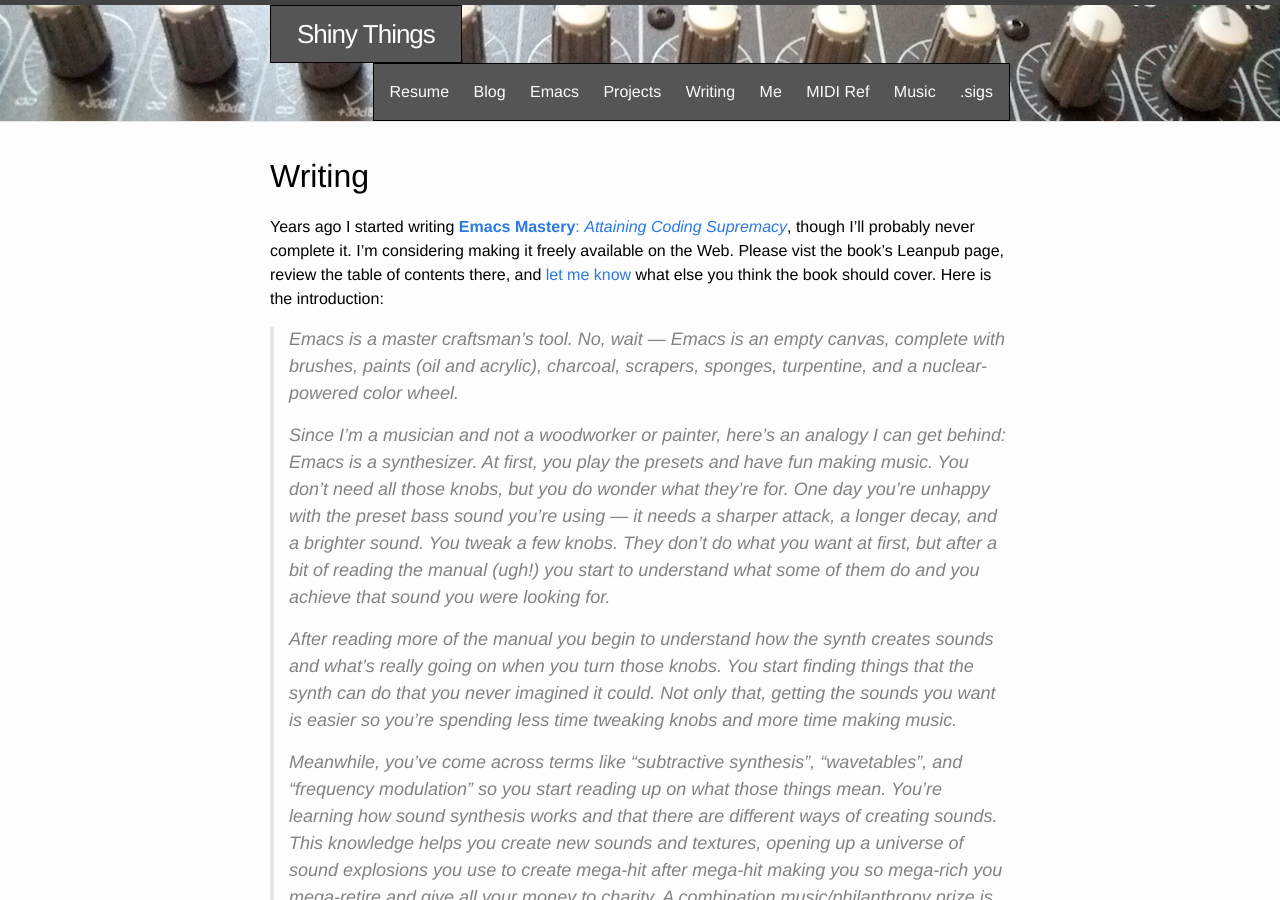
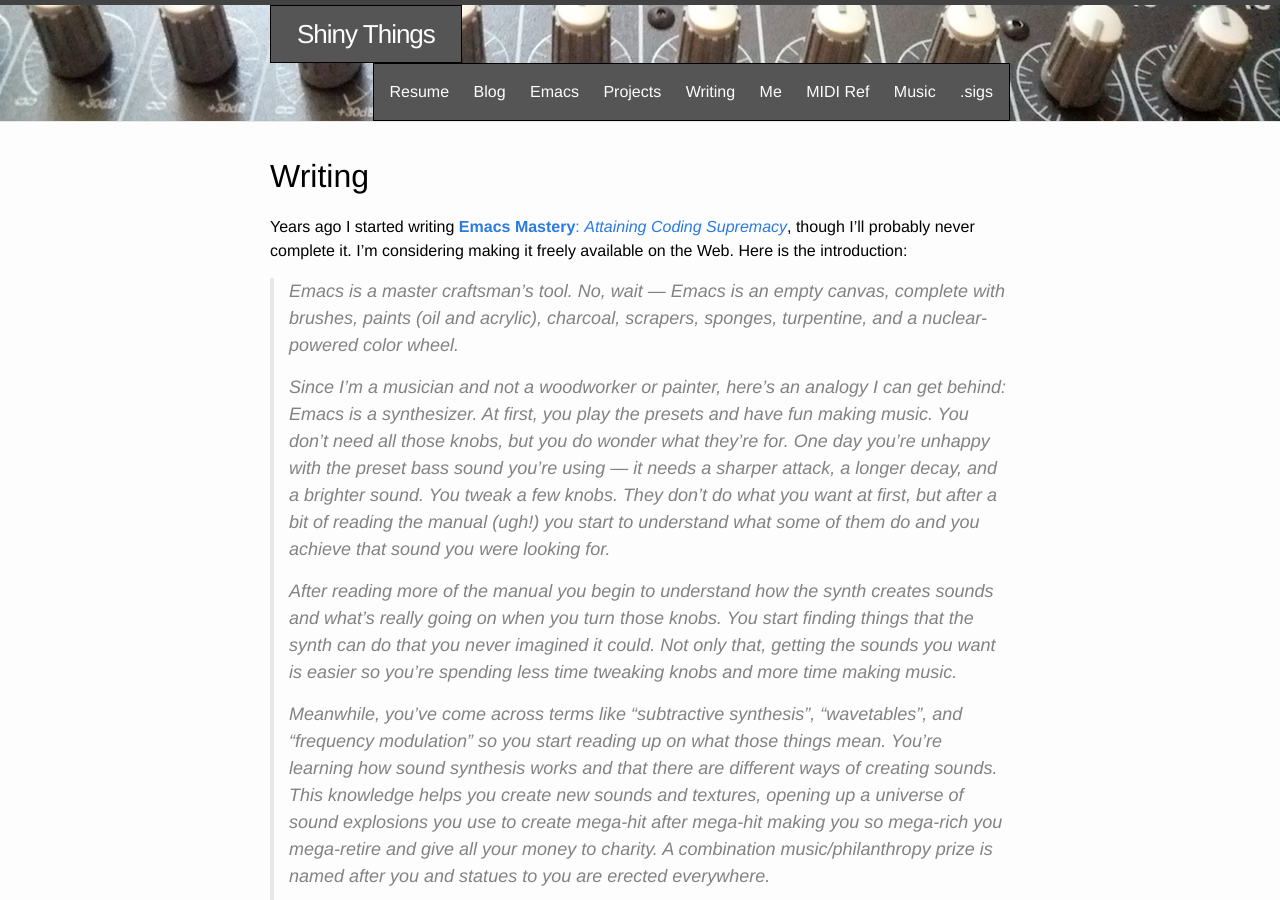
Before and after one commit to jimm/www-jimmenard-com-jekyll, a Jekyll site: the page built from writing/index.md, in a window 1280 px wide and 900 px high. Built offline with Jekyll 4.4.1, drawn with Linux system fonts in a browser that asks for light colours.

Commit message:
Makefile fix; writing index tweak

```diff
--- a/writing/index.md
+++ b/writing/index.md
@@ -9,11 +9,8 @@ permalink: /writing/
 Years ago I started writing
 [<strong>Emacs Mastery</strong>: <em>Attaining Coding
 Supremacy</em>](https://leanpub.com/emacs-mastery), though I'll probably
-never complete it.
-I'm considering making it freely available on the Web. Please vist the
-book's Leanpub page, review the table of contents there, and
-[let me know](mailto:jim@jimmenard.com) what else you think the book should
-cover. Here is the introduction:
+never complete it. I'm considering making it freely available on the Web.
+Here is the introduction:
 
 > Emacs is a master craftsman's tool. No, wait --- Emacs is an empty canvas,
 > complete with brushes, paints (oil and acrylic), charcoal, scrapers,
```
Also changed, not shown: 1 other file.
